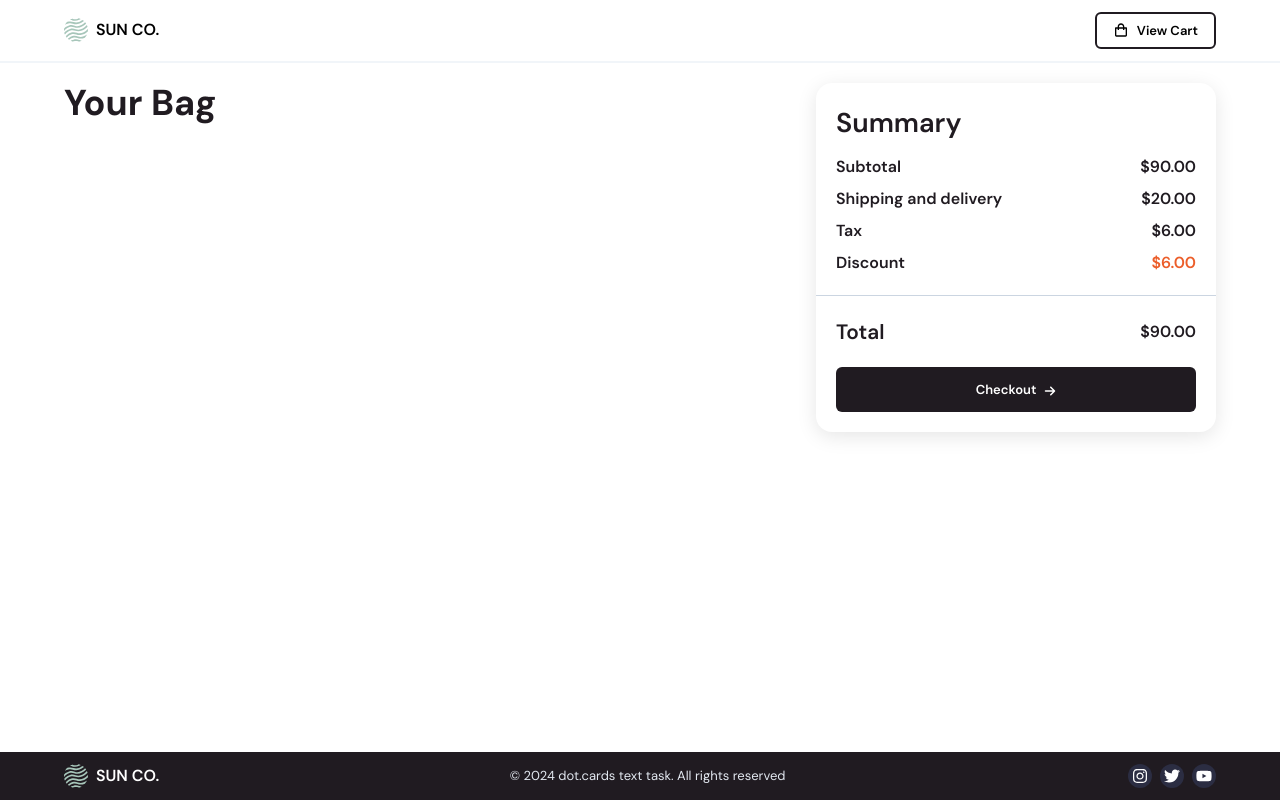
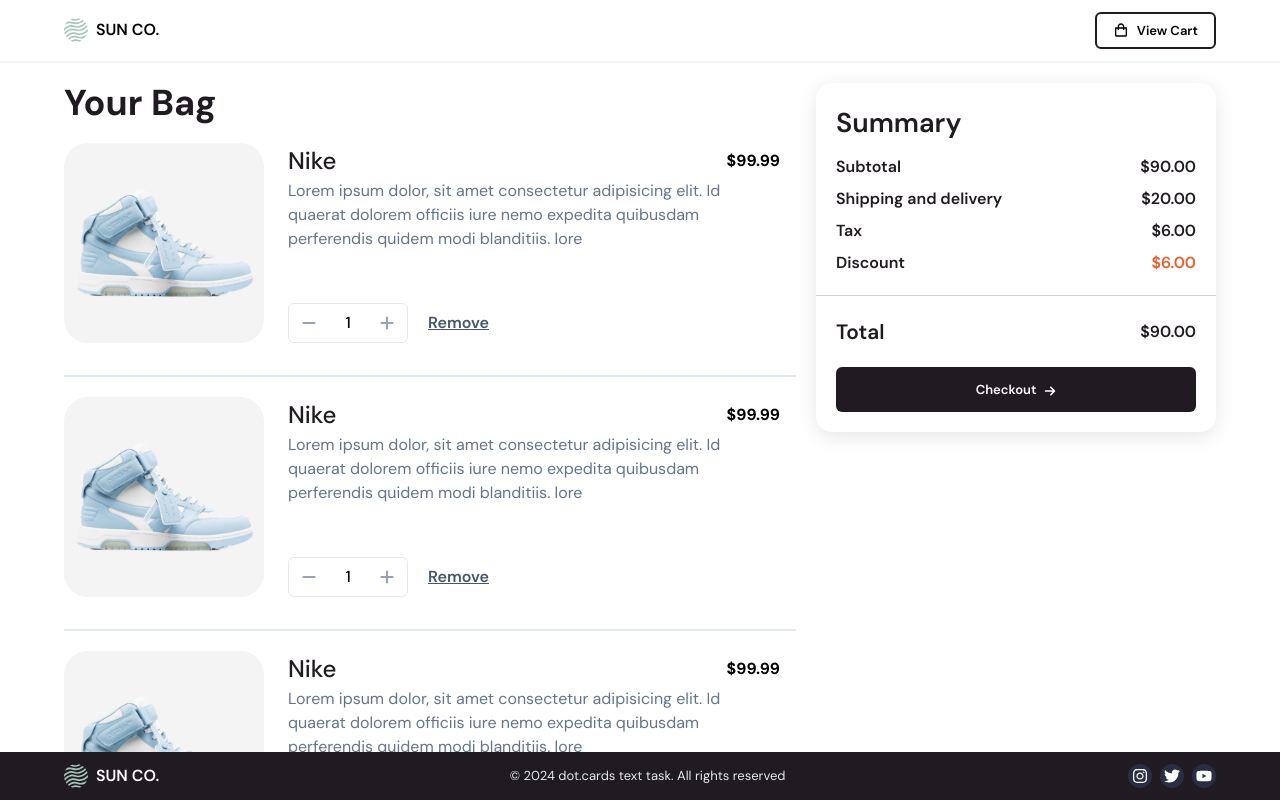
Before and after one commit to elangyudha280/frontenChallenge_simple_web_shoe, a Next.js app: page /order in a window 1280 px wide. Built offline with nearby package versions, Linux system fonts and the light colour scheme.

Commit message:
Selesai desain card order shoes

```diff
--- a/components/cards/cards.jsx
+++ b/components/cards/cards.jsx
@@ -1,8 +1,12 @@
 'use client'
+
+import React,{Suspense} from 'react'
+
 // import component
 import Image from 'next/image'
 import Link from 'next/link'
 
+import iconimg from '@/assets/images/shoes_1.svg'
 
 import { FaMinus,FaPlus } from "react-icons/fa6";
 
@@ -70,3 +74,56 @@
               </div>
     )
 }
+
+//! CARD DETAIL ORDER SHOES
+export function CardDetailOrderShoes(){
+  return (
+    <div className="relative w-full pb-[2em] border-b-2 border-b-slate-200 flex gap-2 flex-col min-[500px]:flex-row">
+        {/* img content */}
+        <div className="w-full h-[300px] overflow-hidden rounded-[1.5em] select-none min-[500px]:h-[200px]  min-[500px]:w-[200px]">
+          {/* image  */}
+          <Suspense fallback={
+            <div className="animate-pulse w-full h-full  overflow-hidden rounded-[1.5em] select-none bg-slate-200"></div>
+          }>
+            <Image alt='' src={iconimg} sizes='any' className='w-full h-full object-center object-cover'/>
+          </Suspense>
+        </div>
+
+          {/* right content */}
+          <div className="relative flex-1  w-full h-auto   px-4 flex flex-col  ">
+            {/* section title */}
+            <div className="header_right relative w-full flex gap-2 items-center">
+              {/* title shoes */}
+              <h2 className="text-[1.5em] font-medium  text-custom-black-800 flex-1 line-clamp-2">Nike</h2>
+              {/* price */}
+              <h2 className="m-0 p-0 text-[1em] font-bold  ">$99.99</h2>
+            </div>
+              {/* section description */}
+             <div className="flex-1">
+             <p className="w-full line-clamp-3 text-slate-500 "> Lorem ipsum dolor, sit amet consectetur adipisicing elit. Id quaerat dolorem officiis iure nemo expedita quibusdam perferendis quidem modi blanditiis. lore</p>
+             </div>
+
+             {/* button count */}
+             <div className="flex items-center gap-y-3 gap-x-5 max-[500px]:mt-4">
+                    <div className="w-[120px] h-[40px]  flex rounded-md border-[1px] border-slate-200">
+                          {/* button decrement */}
+                          <button className="w-[40px]  text-slate-400 grid place-items-center ">
+                          <FaMinus/>
+                          </button>
+                          {/* count */}
+                          <p className="flex-1 m-0 p-0 font-medium line-clamp-1 grid place-items-center">
+                            1
+                          </p>
+                          {/* button increment */}
+                          <button className="w-[40px] text-slate-400 grid place-items-center ">
+                          <FaPlus/>
+                          </button>
+                    </div>
+
+                    {/* button remove */}
+                    <button className="decoration-slate-600 underline text-slate-600 font-semibold ">Remove</button>
+             </div>
+          </div>
+    </div>
+  )
+}
--- a/components/section/section.jsx
+++ b/components/section/section.jsx
@@ -4,7 +4,7 @@
 // import component
 import Image from 'next/image'
 import Link from 'next/link'
-import { CardSkeletonImgDetailShoes,CardOrderDetailShoes } from '@/components/cards/cards'
+import { CardSkeletonImgDetailShoes,CardOrderDetailShoes,CardDetailOrderShoes } from '@/components/cards/cards'
 
 // imoprt pkg dan utils
 import Slider from 'react-slick'
@@ -164,15 +164,24 @@
 //! SECTION PAGE ORDER
 export function SectionOrderPage(){
     return (
-      <section className="relative w-full flex gap-5">
+      <section className="relative w-full flex gap-x-5 gap-y-10 flex-col min-[810px]:flex-row">
 
         {/* //! left content */}
-        <section className="relative flex-1 w-full ">
+        <section className="relative flex-1 w-full max-[810px]:order-2">
             <h2 className="text-custom-black-800 font-bold text-4xl">Your Bag</h2>
+
+            {/* list shoes cart */}
+            <section className="relative w-full flex flex-col gap-5 mt-5">
+                {/* card product shoes */}
+                <CardDetailOrderShoes/>
+                <CardDetailOrderShoes/>
+                <CardDetailOrderShoes/>
+            </section>
         </section>
 
         {/*//! right content */}
-        <section className="w-[400px]  bg-white rounded-[1em] shadow-[0_4.5px_20px_0px_rgba(0,0,0,0.1)] flex flex-col overflow-hidden">
+        <section className="relative w-full max-[810px]:order-1 min-[810px]:w-[400px] ">
+          <div className="w-full h-auto  bg-white rounded-[1em] shadow-[0_4.5px_20px_0px_rgba(0,0,0,0.1)] flex flex-col overflow-hidden">
             {/* info list harga */}
             <div className="relative w-full p-5 border-b-[1px] border-b-slate-300">
               <h2 className="text-custom-black-800 font-semibold text-[1.7em]">
@@ -223,8 +232,8 @@
                     </button>
                   </div>
             </div>
+          </div>
         </section>
-
       </section>
     )
 }
```
Lines whose indentation alone changed are shown as unchanged.
